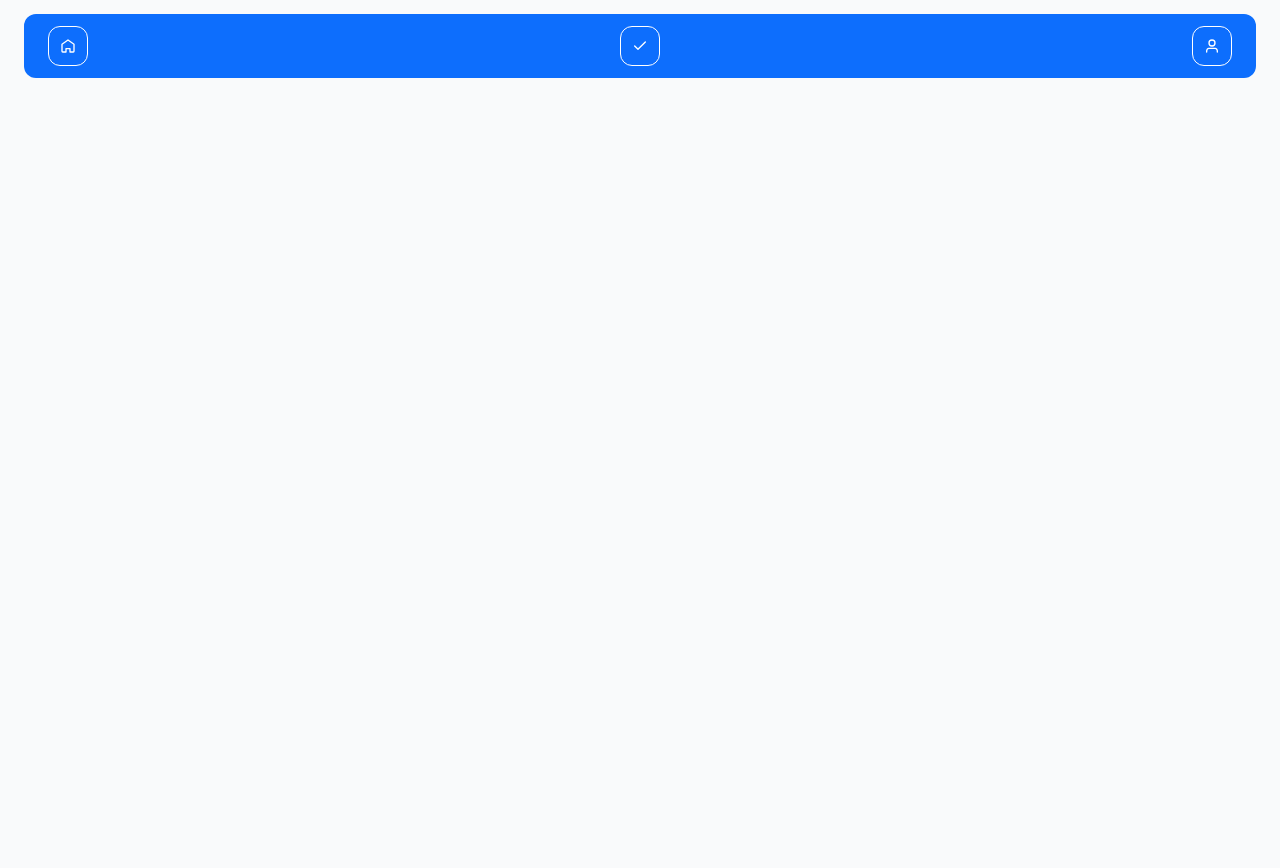
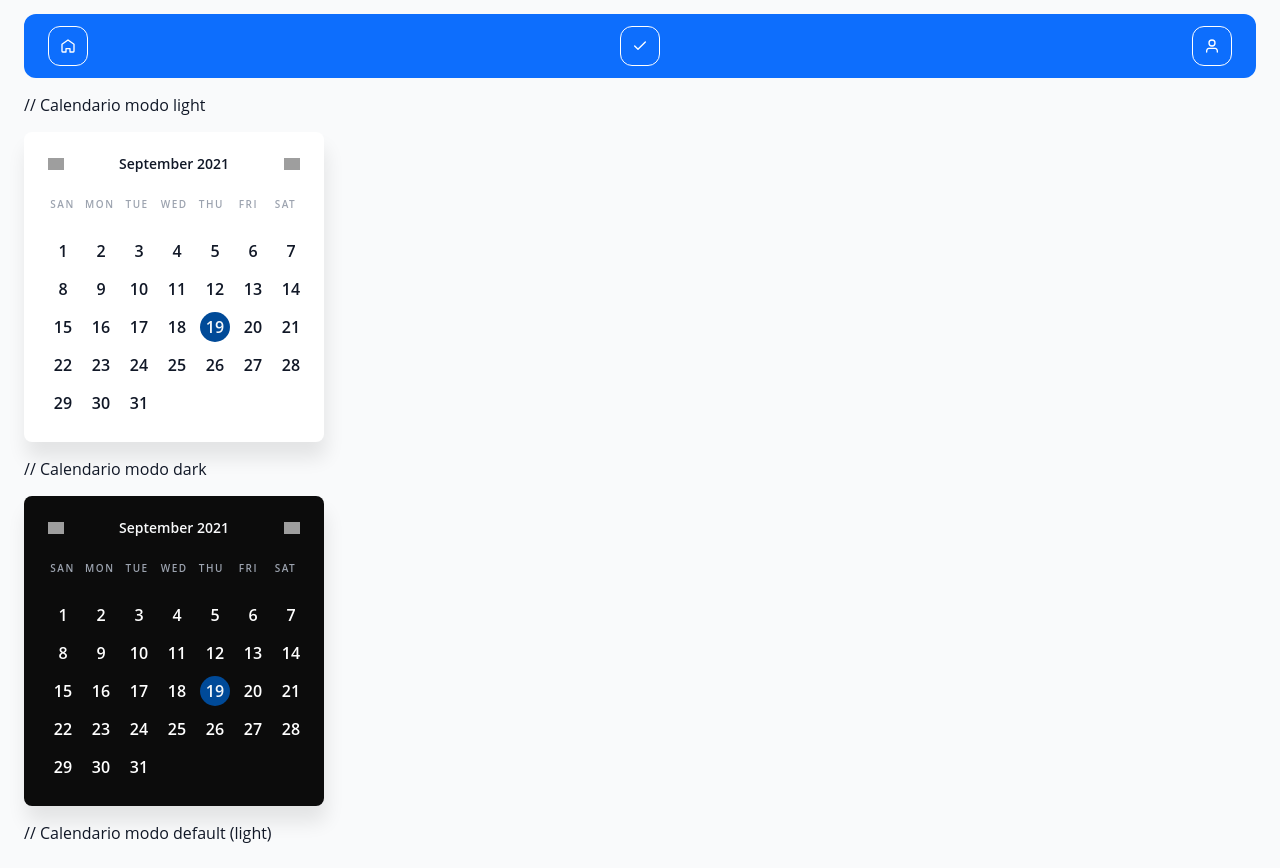
Before and after one commit to SebastianDeJesusHdz2/Act_4_2_Sebastian_de_Jesus_Hdz_Hdz_y_Francisco_Uriel_Macias_Macias, a React (Vite) app: page / in a window 1280 px wide. Shown: the part 4040-4908 px from the top of the page. Before the commit the page ends 4142 px from the top, so only its background shows below. Built offline with nearby package versions, Linux system fonts and the light colour scheme; grey boxes are pictures that could not be loaded.

Commit message:
Primera version del componente calendario

```diff
--- a/src/App.jsx
+++ b/src/App.jsx
@@ -6,6 +6,7 @@ import TextInput from "./components/TextInput";
 import Badge from "./components/Badges";
 import Header from './components/Header'
 import Footer from './components/Footer'
+import Calendario from "./components/Calendario";
 
 
 function App() {
@@ -161,6 +162,13 @@ function App() {
         onCheck={() => console.log('check')}
         onUsuario={() => console.log('usuario')}
       />
+      // Calendario modo light
+      <Calendario modo="light"></Calendario>
+      // Calendario modo dark
+      <Calendario modo="dark"></Calendario>
+      // Calendario modo default (light)
+
+
     </div>
   );
 }
--- /dev/null
+++ b/src/components/Calendario.css
@@ -0,0 +1,126 @@
+/* CALENDARIO */
+
+.calendario-contenedor {
+  width: 300px;
+  padding: 24px;
+  border-radius: 8px;
+  box-shadow: 2px 16px 19px rgba(0, 0, 0, 0.09);
+  display: flex;
+  flex-direction: column;
+  gap: 22px;
+}
+
+.calendario-light {
+  background: white;
+  color: var(--color-gris-900);
+}
+
+.calendario-dark {
+  background: #0c0c0c;
+  color: #f9fafb;
+}
+
+.calendario-header {
+  display: flex;
+  justify-content: space-between;
+  align-items: center;
+  width: 100%;
+}
+
+.calendario-nav-btn {
+  background: none;
+  border: none;
+  cursor: pointer;
+  padding: 0;
+  display: flex;
+  align-items: center;
+  justify-content: center;
+}
+
+.calendario-nav-icon {
+  width: 16px;
+  height: 16px;
+  object-fit: contain;
+}
+
+.calendario-titulo {
+  font-family: 'Avenir Next LT Pro', 'Open Sans', sans-serif;
+  font-weight: 600;
+  font-size: 14px;
+  line-height: 14px;
+  margin: 0;
+  text-align: center;
+  flex: 1;
+}
+
+.calendario-day-labels {
+  display: flex;
+  gap: 8px;
+  width: 100%;
+}
+
+.calendario-day-label {
+  flex: 1;
+  height: 20px;
+  display: flex;
+  align-items: center;
+  justify-content: center;
+}
+
+.calendario-day-label span {
+  font-family: 'Avenir Next LT Pro', 'Open Sans', sans-serif;
+  font-weight: 600;
+  font-size: 10px;
+  line-height: 12px;
+  letter-spacing: 1.5px;
+  text-transform: uppercase;
+  color: var(--color-gris-400);
+  text-align: center;
+}
+
+.calendario-grid {
+  display: flex;
+  flex-direction: column;
+  gap: 8px;
+  width: 100%;
+}
+
+.calendario-row {
+  display: flex;
+  gap: 8px;
+  width: 100%;
+}
+
+.calendario-date {
+  width: 30px;
+  height: 30px;
+  display: flex;
+  align-items: center;
+  justify-content: center;
+  flex-shrink: 0;
+}
+
+.calendario-date span {
+  font-family: 'Avenir Next LT Pro', 'Open Sans', sans-serif;
+  font-weight: 600;
+  font-size: 16px;
+  line-height: 18px;
+  text-align: center;
+}
+
+.calendario-light .calendario-date span {
+  color: var(--color-gris-900);
+}
+
+.calendario-dark .calendario-date span {
+  color: white;
+}
+
+.calendario-date-active {
+  background: var(--color-primario);
+  border-radius: 29px;
+}
+
+.calendario-date-active span {
+  color: var(--color-fondo-secundarios) !important;
+}
--- /dev/null
+++ b/src/components/Calendario.jsx
@@ -0,0 +1,77 @@
+import './Calendario.css'
+
+const imgLeft = 'https://www.figma.com/api/mcp/asset/ba080159-d0c1-45c0-9743-63dae121359b'
+const imgRight = 'https://www.figma.com/api/mcp/asset/ea9a5995-4ee0-42dd-9861-6980b35ac25f'
+const imgLeftDark = 'https://www.figma.com/api/mcp/asset/88d829fa-a42a-4076-bed8-97ff5d61cf09'
+const imgRightDark = 'https://www.figma.com/api/mcp/asset/6ea50196-b626-4364-af64-206a5774c19b'
+
+function Calendario({ modo = 'light' }) {
+  const esDark = modo === 'dark'
+
+  const dayLabels = ['SAN', 'MON', 'TUE', 'WED', 'THU', 'FRI', 'SAT']
+
+  const dates = [
+    1, 2, 3, 4, 5, 6, 7,
+    8, 9, 10, 11, 12, 13, 14,
+    15, 16, 17, 18, 19, 20, 21,
+    22, 23, 24, 25, 26, 27, 28,
+    29, 30, 31
+  ]
+
+  const chunkArray = (arr, size) => {
+    const chunks = []
+    for (let i = 0; i < arr.length; i += size) {
+      chunks.push(arr.slice(i, i + size))
+    }
+    return chunks
+  }
+
+  const dateRows = chunkArray(dates, 7)
+
+  return (
+    <div className={`calendario-contenedor ${esDark ? 'calendario-dark' : 'calendario-light'}`}>
+      <div className="calendario-header">
+        <button className="calendario-nav-btn">
+          <img
+            src={esDark ? imgLeftDark : imgLeft}
+            alt="Anterior"
+            className="calendario-nav-icon"
+          />
+        </button>
+        <h5 className="calendario-titulo">September 2021</h5>
+        <button className="calendario-nav-btn">
+          <img
+            src={esDark ? imgRightDark : imgRight}
+            alt="Siguiente"
+            className="calendario-nav-icon"
+          />
+        </button>
+      </div>
+
+      <div className="calendario-day-labels">
+        {dayLabels.map((day) => (
+          <div key={day} className="calendario-day-label">
+            <span>{day}</span>
+          </div>
+        ))}
+      </div>
+
+      <div className="calendario-grid">
+        {dateRows.map((row, rowIndex) => (
+          <div key={rowIndex} className="calendario-row">
+            {row.map((date) => (
+              <div
+                key={date}
+                className={`calendario-date ${date === 19 ? 'calendario-date-active' : ''}`}
+              >
+                <span>{date}</span>
+              </div>
+            ))}
+          </div>
+        ))}
+      </div>
+    </div>
+  )
+}
+
+export default Calendario
```
